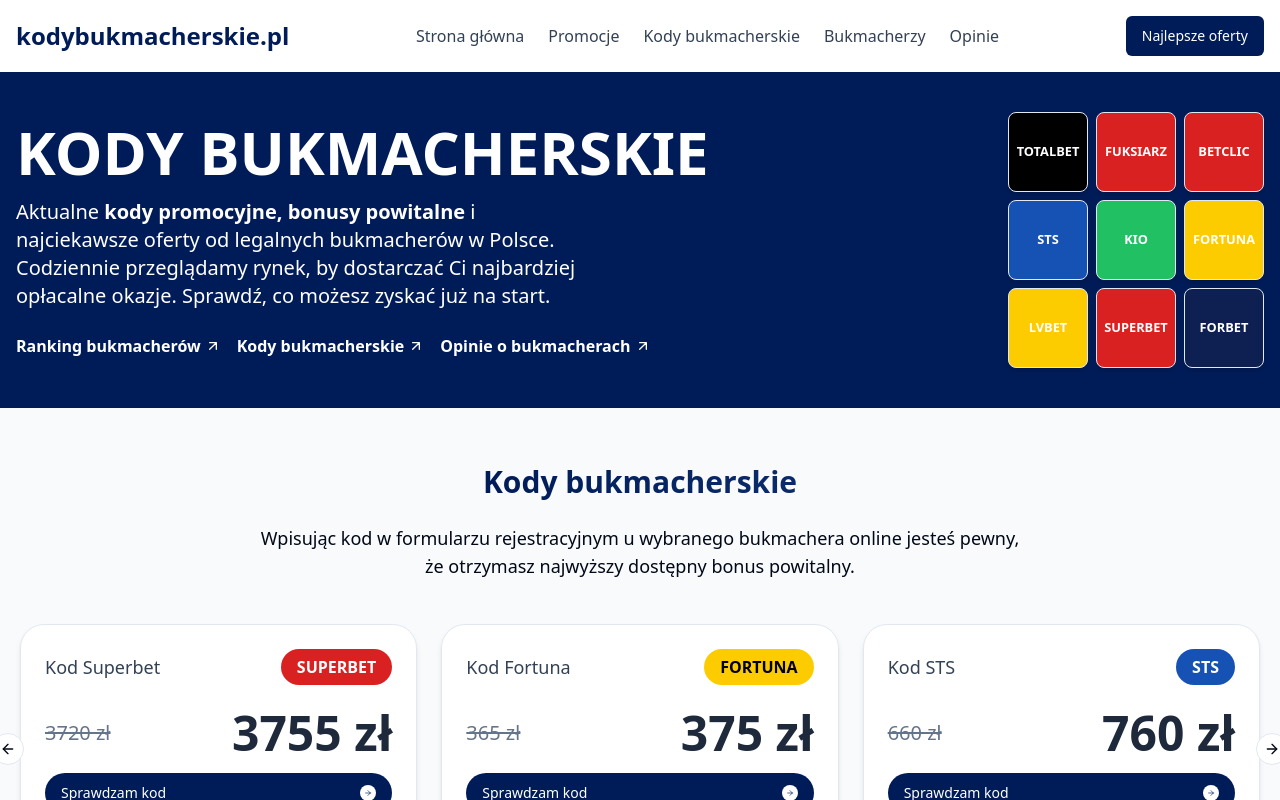
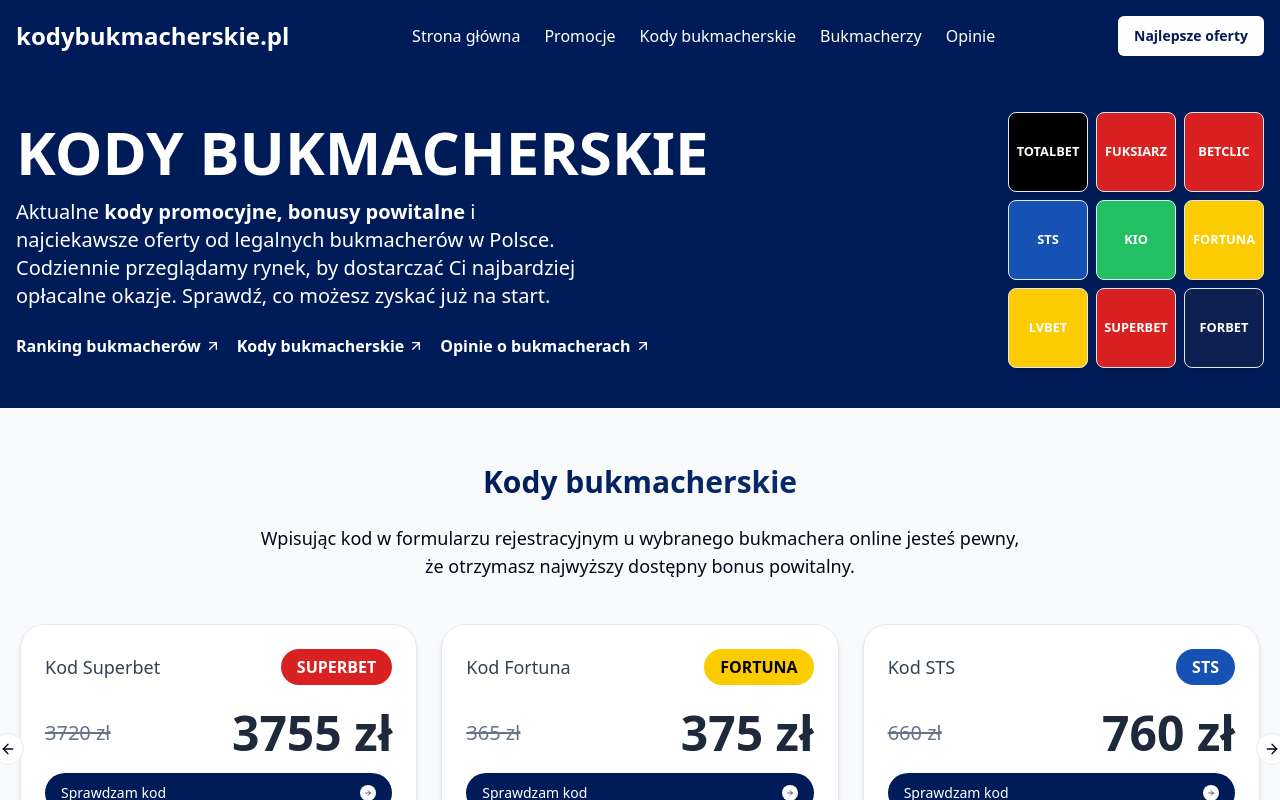
Before and after one commit to HappySEOGuy/final-clash-hub, a React (Vite) app: page / in a window 1280 px wide. Shown: the top 800 px of the page. Built offline with nearby package versions, Linux system fonts and the light colour scheme.

Commit message:
Change menu bar colors
Update the menu bar background to navy blue and the text to white.

```diff
--- a/src/components/KodyNavigation.tsx
+++ b/src/components/KodyNavigation.tsx
@@ -5,34 +5,34 @@ import { Button } from '@/components/ui/button';
 
 const KodyNavigation = () => {
   return (
-    <div className="bg-white shadow-md">
+    <div className="bg-[#001c58] shadow-md">
       <div className="container mx-auto px-4">
         <div className="flex items-center justify-between py-4">
           <div className="flex items-center">
-            <Link to="/" className="text-2xl font-bold text-[#001c58]">
+            <Link to="/" className="text-2xl font-bold text-white">
               kodybukmacherskie.pl
             </Link>
           </div>
 
           <div className="hidden md:flex items-center space-x-6">
-            <Link to="/" className="font-medium text-slate-700 hover:text-[#001c58]">
+            <Link to="/" className="font-medium text-white hover:text-white/80">
               Strona główna
             </Link>
-            <Link to="/promocje" className="font-medium text-slate-700 hover:text-[#001c58]">
+            <Link to="/promocje" className="font-medium text-white hover:text-white/80">
               Promocje
             </Link>
-            <Link to="/kody" className="font-medium text-slate-700 hover:text-[#001c58]">
+            <Link to="/kody" className="font-medium text-white hover:text-white/80">
               Kody bukmacherskie
             </Link>
-            <Link to="/bukmacherzy" className="font-medium text-slate-700 hover:text-[#001c58]">
+            <Link to="/bukmacherzy" className="font-medium text-white hover:text-white/80">
               Bukmacherzy
             </Link>
-            <Link to="/opinie" className="font-medium text-slate-700 hover:text-[#001c58]">
+            <Link to="/opinie" className="font-medium text-white hover:text-white/80">
               Opinie
             </Link>
           </div>
 
-          <Button className="bg-[#001c58] hover:bg-[#0a2b6b] text-white">
+          <Button className="bg-white hover:bg-white/90 text-[#001c58] font-bold">
             Najlepsze oferty
           </Button>
         </div>
```
